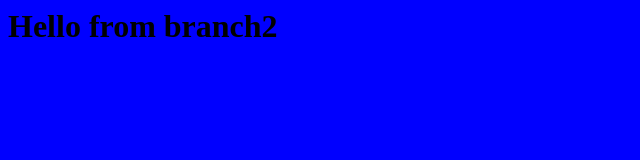
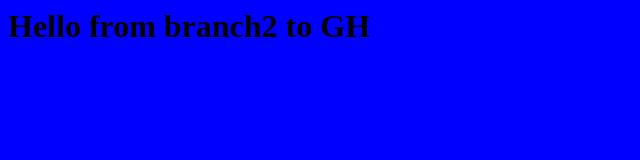
Before and after one commit to alex188818/temp1, a plain HTML site: page index.html in a window 1280 px wide. Shown: the whole page, without its empty margins (0-640 px from the left). Drawn offline with Linux system fonts and the light colour scheme.

Commit message:
header change

```diff
--- a/index.html
+++ b/index.html
@@ -1,5 +1,5 @@
 <html>
 	<body style="background-color:blue">
-		<h1>Hello from branch2</h1>
+		<h1>Hello from branch2 to GH</h1>
 	</body>
 </html>
```
